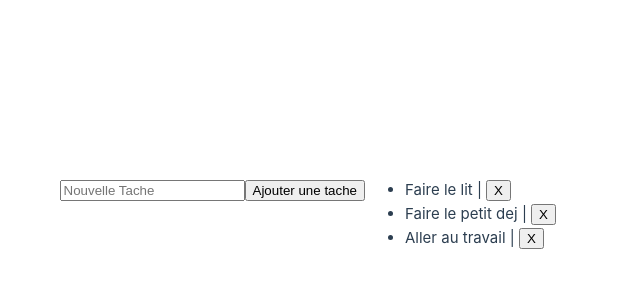
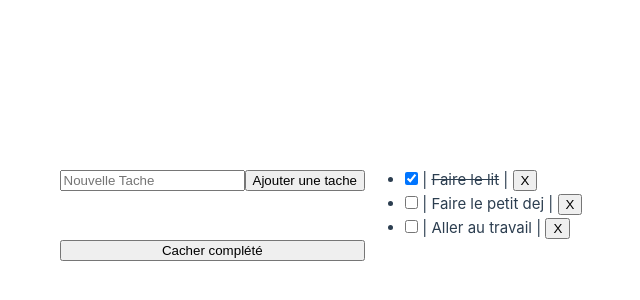
Before and after one commit to GregMarshall999/initiation-poe, a Vue app: page / in a window 1280 px wide. Shown: the part 186-486 px from the top of the page, without its empty margins (275-915 px from the left). Built offline with nearby package versions, Linux system fonts and the light colour scheme.

Commit message:
prop calculé avec détection de dépendances

```diff
--- a/src/App.vue
+++ b/src/App.vue
@@ -5,25 +5,29 @@
 	</form>
 
 	<ul>
-		<li v-for="todo in todoList" :key="todo.id">
-			{{ todo.texte }} |
+		<li v-for="todo in listeCache" :key="todo.id">
+			<input type="checkbox" v-model="todo.complete" /> |
+			<span :class="{ complete: todo.complete }">{{ todo.texte }}</span> |
 			<button @click="removeTodo(todo)">X</button>
 		</li>
 	</ul>
+
+	<button @click="cacherTache = !cacherTache">{{ cacherTache ? 'Afficher' : 'Cacher' }}  complété</button>
 </template>
 
 <script setup>
-import { ref } from 'vue';
+import { computed, ref } from 'vue';
 
 var id = 0;
 const todoList = ref([
-	{ id: id++, texte: 'Faire le lit' },
-	{ id: id++, texte: 'Faire le petit dej' },
-	{ id: id++, texte: 'Aller au travail' }
+	{ id: id++, texte: 'Faire le lit', complete: true },
+	{ id: id++, texte: 'Faire le petit dej', complete: false },
+	{ id: id++, texte: 'Aller au travail', complete: false }
 ]);
 const tache = ref();
+
 const ajouter = () => {
-	todoList.value.push({ id: id++, texte: tache.value });
+	todoList.value.push({ id: id++, texte: tache.value, complete: false });
 	tache.value = '';
 }
 const removeByIndex = index => {
@@ -41,9 +45,22 @@ const removeTodo = todo => {
 	todoList.value = todoList.value.filter(t => t != todo);
 }
 
+const cacherTache = ref(false);
+const listeCache = computed(() => {
+	if(todoList.value.length > 0) {
+		console.log('other compute')
+	}
+	console.log('compute')
+	return cacherTache.value ?
+		todoList.value.filter(t => !t.complete) : todoList.value;
+})
 </script>
 
 <style scoped>
+.complete {
+	text-decoration: line-through;
+}
+
 header {
   line-height: 1.5;
 }
```
